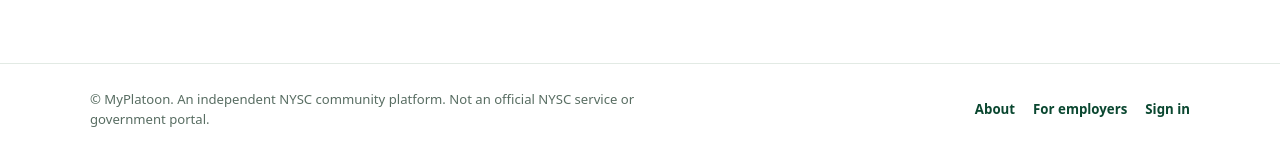
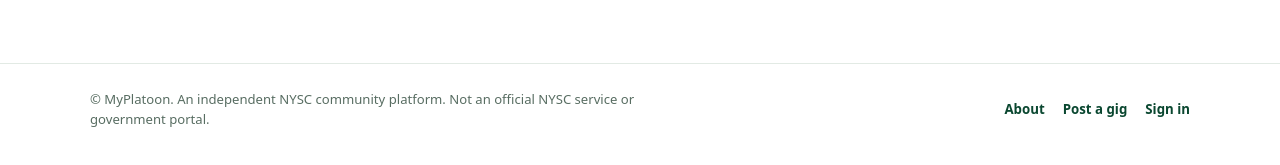
Before and after one commit to Simmyt3r/MyPlatoon, a Flask app: page / in a window 1280 px wide. Shown: the part 1482-1647 px from the top of the page. Run offline with Flask 3, Linux system fonts and the light colour scheme.

Commit message:
feat(landing): link gig owners directly to signup and posting flow

```diff
--- a/app/templates/main/landing.html
+++ b/app/templates/main/landing.html
@@ -185,7 +185,7 @@
       <p>© MyPlatoon. An independent NYSC community platform. Not an official NYSC service or government portal.</p>
       <nav aria-label="Footer">
         <a href="{{ url_for('main.about') }}">About</a>
-        <a href="{{ url_for('jobs.employer_register') }}">For employers</a>
+        <a href="{{ url_for('jobs.gig_owners') }}">Post a gig</a>
         <a href="{{ url_for('auth.login') }}">Sign in</a>
       </nav>
     </div>
```
